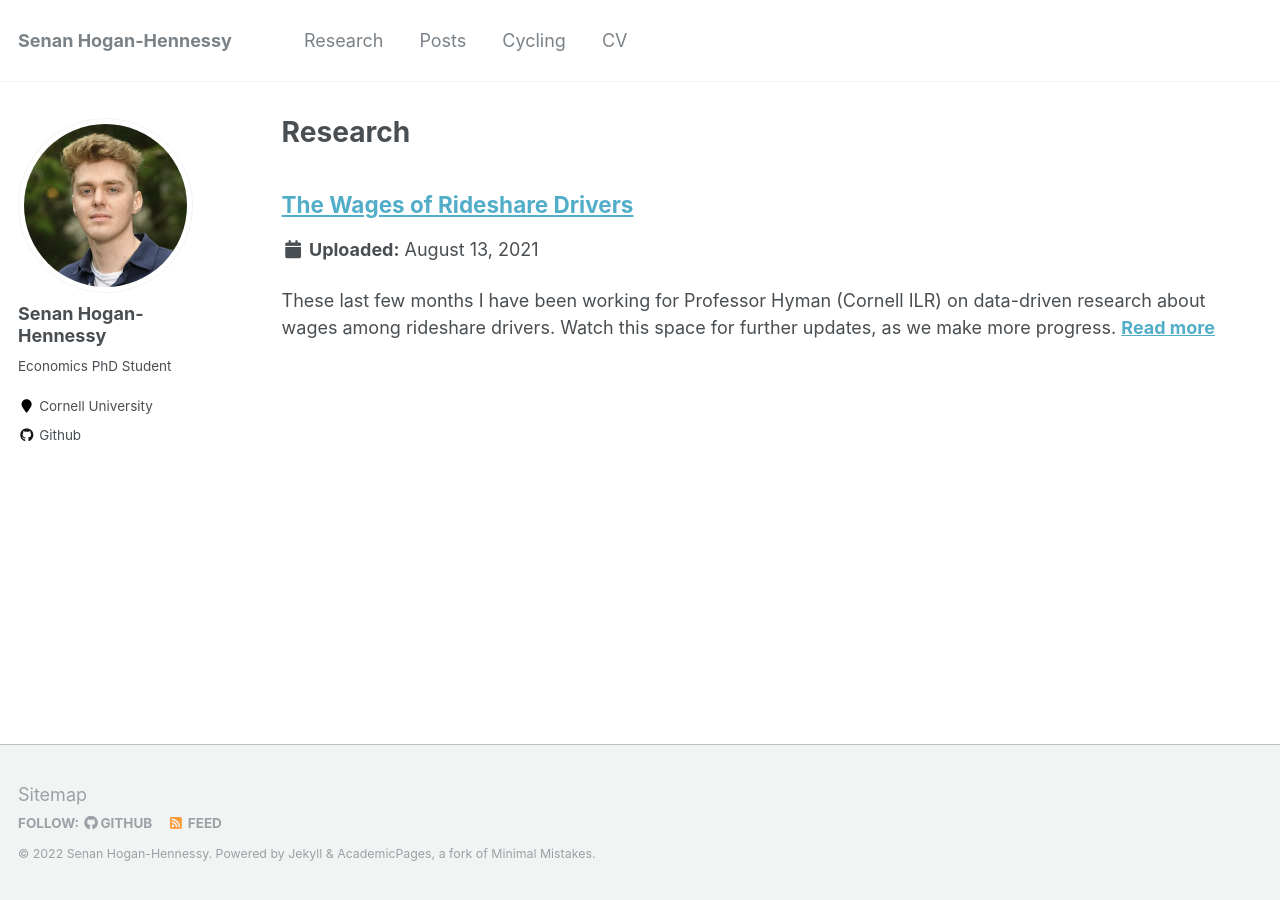
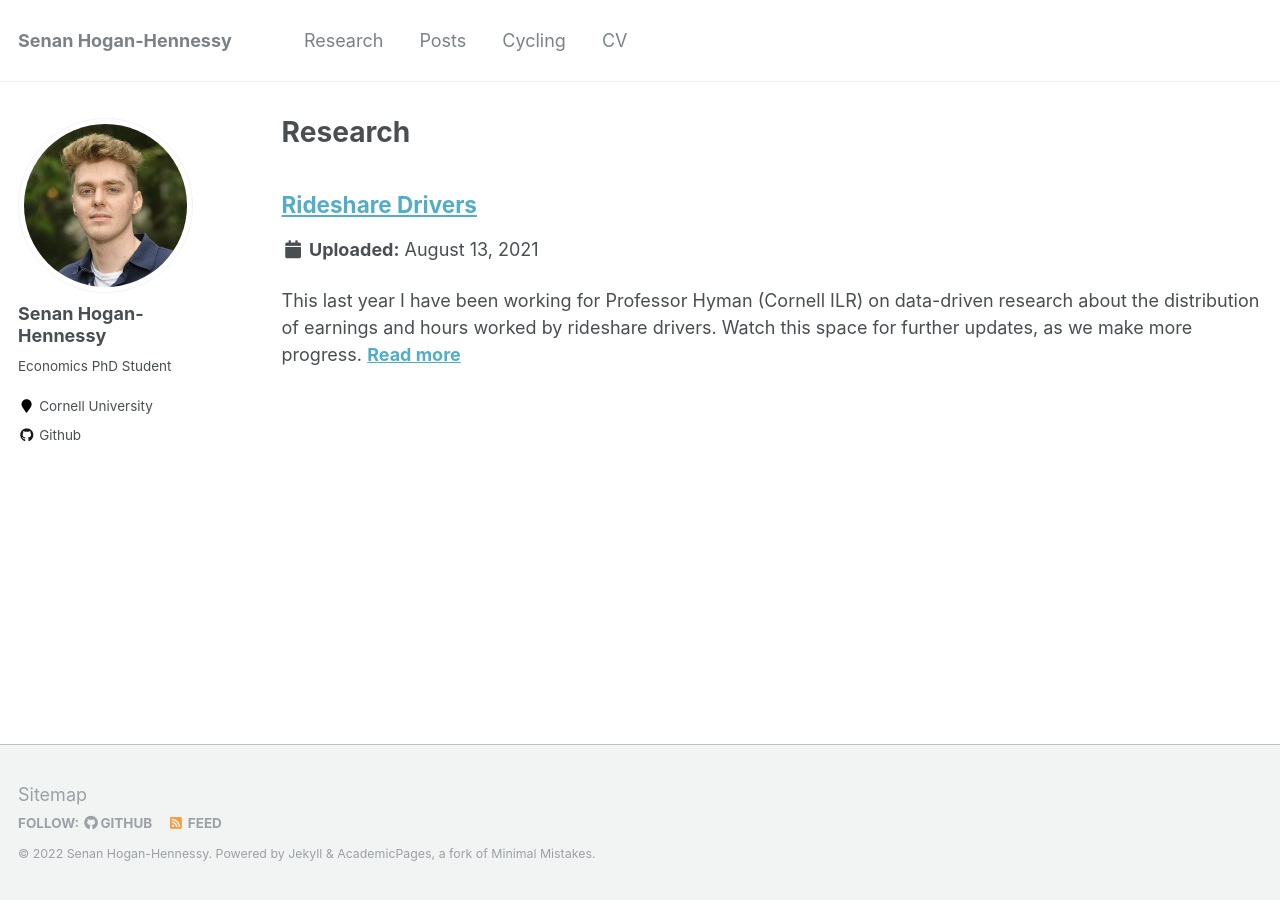
Before and after one commit to shoganhennessy/shoganhennessy.github.io, a Jekyll site: the page built from _pages/research.md, in a window 1280 px wide. Built offline with Jekyll 4.4.1, drawn with Linux system fonts in a browser that asks for light colours.

Commit message:
edited one word

```diff
--- a/_research/2021-08-13-rideshare-research.md
+++ b/_research/2021-08-13-rideshare-research.md
@@ -1,13 +1,13 @@
 ---
-title: "The Wages of Rideshare Drivers"
+title: "Rideshare Drivers"
 collection: research
 permalink: /research/2021-08-13-rideshare-research
-excerpt: 'These last few months I have been working for Professor Hyman (Cornell ILR) on data-driven research about wages among rideshare drivers.
+excerpt: 'This last year I have been working for Professor Hyman (Cornell ILR) on data-driven research about the distribution of earnings and hours worked by rideshare drivers.
 Watch this space for further updates, as we make more progress.'
 date: 2021-08-13
 #venue: 'Journal 1'
 #paperurl: 'http://academicpages.github.io/files/paper3.pdf'
 #citation: 'Your Name, You. (2015). &quot;Paper Title Number 3.&quot; <i>Journal 1</i>. 1(3).'
 ---
-These last few months I have been working for Professor Hyman (Cornell ILR) on data-driven research about wages among rideshare drivers.
+This last year I have been working for Professor Hyman (Cornell ILR) on data-driven research about the distribution of earnings and hours worked by rideshare drivers.
 Watch this space for further updates, as we make more progress.
```
Also changed, not shown: 1 other file.
